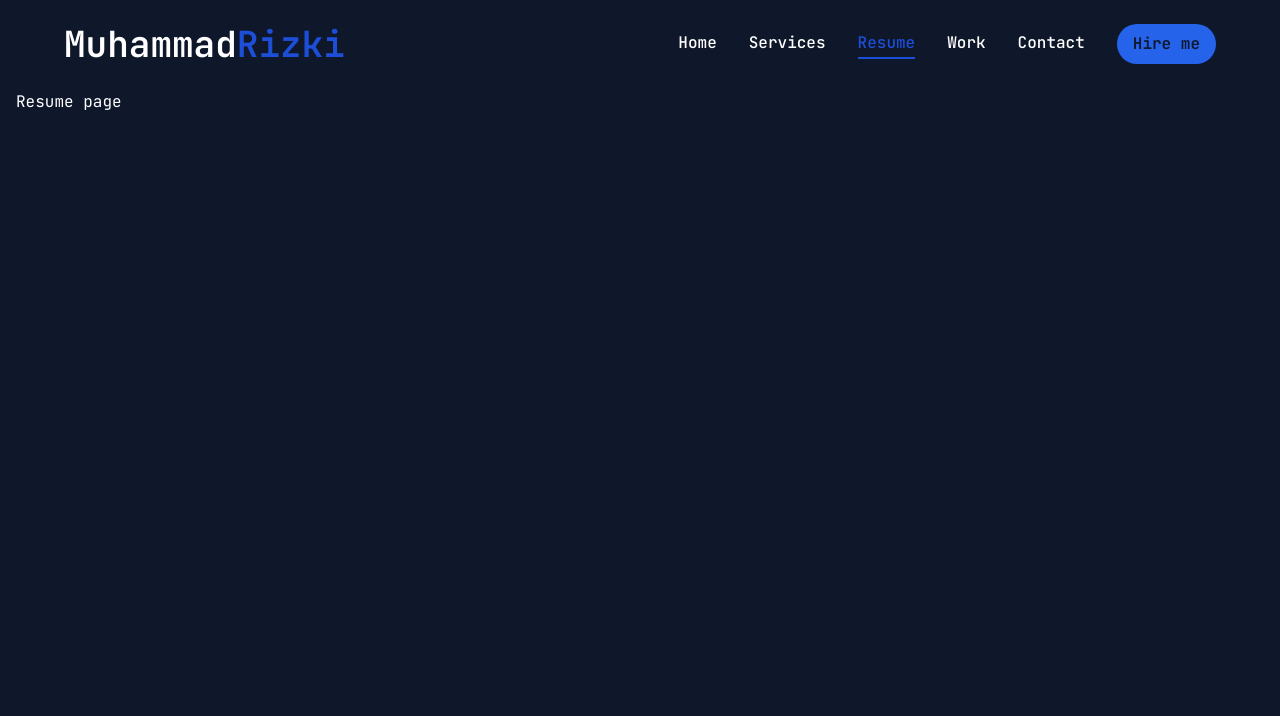
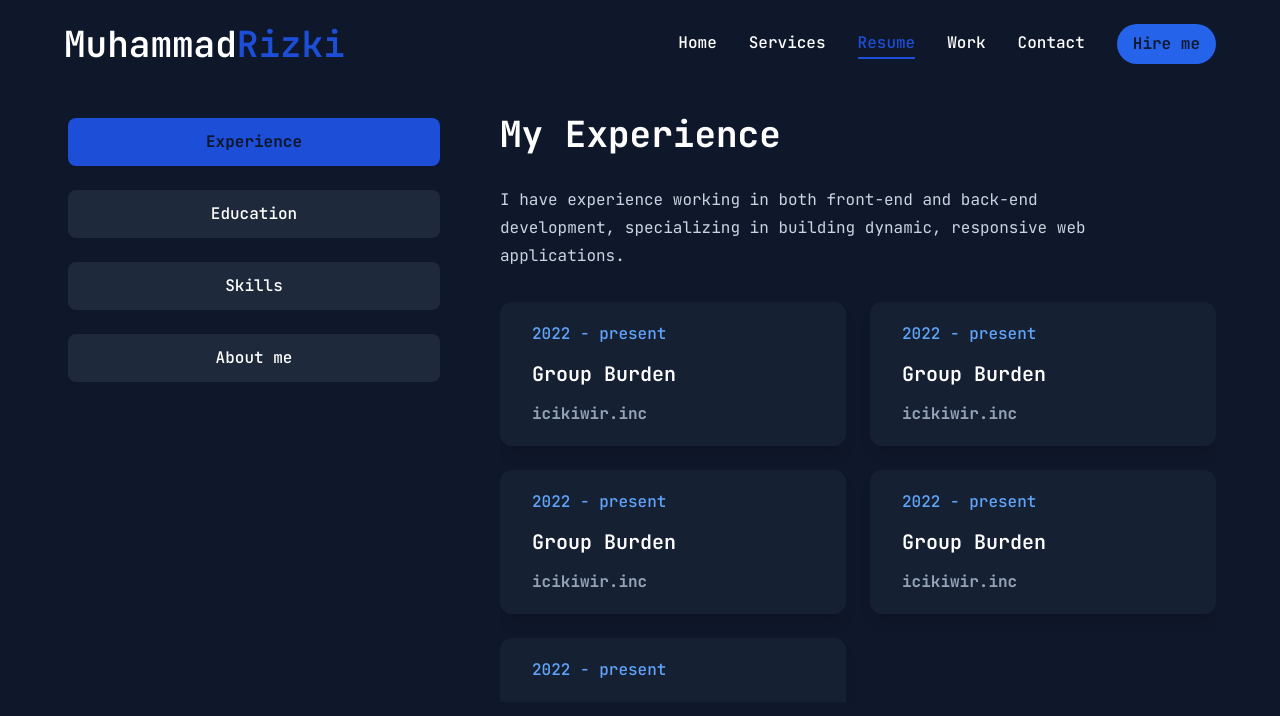
Before and after one commit to MuhammadRizki8/rizki-krngkng, a Next.js app: page /resume in a window 1280 px wide. Shown: the top 716 px of the page. Built offline with nearby package versions, Linux system fonts and the light colour scheme.

Commit message:
resume page

```diff
--- a/app/resume/page.jsx
+++ b/app/resume/page.jsx
@@ -1,5 +1,230 @@
+'use client';
+import { FaHtml5, FaCss3, FaJs, FaReact, FaFigma, FaNodeJs, FaPython, FaGit } from 'react-icons/fa';
+import { SiTailwindcss, SiNextdotjs, SiDocker, SiMongodb } from 'react-icons/si';
+
+const about = {
+  title: 'About me',
+  description: 'I am a passionate web developer with a focus on creating responsive, user-friendly applications using the latest web technologies.',
+  info: [
+    {
+      fieldName: 'Name',
+      fieldValue: 'Muhammad Rizki',
+    },
+    {
+      fieldName: 'Phone',
+      fieldValue: '+6283164919535',
+    },
+    {
+      fieldName: 'Experience',
+      fieldValue: '2 Years',
+    },
+    {
+      fieldName: 'Nationality',
+      fieldValue: 'Indonesia',
+    },
+    {
+      fieldName: 'Email',
+      fieldValue: 'mrizki135790@gmail.com',
+    },
+    {
+      fieldName: 'Freelance',
+      fieldValue: 'Available',
+    },
+    {
+      fieldName: 'Language',
+      fieldValue: 'Indonesia, English',
+    },
+  ],
+};
+
+// experience data
+const experience = {
+  icon: '/assets/resume/badge.svg',
+  title: 'My Experience',
+  description: 'I have experience working in both front-end and back-end development, specializing in building dynamic, responsive web applications.',
+  items: [
+    {
+      company: 'icikiwir.inc',
+      posisiton: 'Group Burden',
+      duration: '2022 - present',
+    },
+    {
+      company: 'icikiwir.inc',
+      posisiton: 'Group Burden',
+      duration: '2022 - present',
+    },
+    {
+      company: 'icikiwir.inc',
+      posisiton: 'Group Burden',
+      duration: '2022 - present',
+    },
+    {
+      company: 'icikiwir.inc',
+      posisiton: 'Group Burden',
+      duration: '2022 - present',
+    },
+    {
+      company: 'icikiwir.inc',
+      posisiton: 'Group Burden',
+      duration: '2022 - present',
+    },
+  ],
+};
+
+// education data
+const education = {
+  icon: '/assets/resume/cap.svg',
+  title: 'My Education',
+  description: 'I have a strong academic background in computer science and web development.',
+  items: [
+    {
+      institution: 'icikiwir University',
+      degree: 'Bachelor of Computer Science',
+      duration: '2022 - present',
+    },
+    {
+      institution: 'Online Courses',
+      degree: 'Web Development Certification',
+      duration: '2021 - 2022',
+    },
+    {
+      institution: 'Online Courses',
+      degree: 'Web Development Certification',
+      duration: '2021 - 2022',
+    },
+    {
+      institution: 'Online Courses',
+      degree: 'Web Development Certification',
+      duration: '2021 - 2022',
+    },
+    {
+      institution: 'Online Courses',
+      degree: 'Web Development Certification',
+      duration: '2021 - 2022',
+    },
+  ],
+};
+
+// skills
+const skills = {
+  title: 'My Skills',
+  description: 'I have experience working with a variety of web development technologies and tools.',
+  skillList: [
+    { icon: <FaHtml5 />, name: 'HTML' },
+    { icon: <FaCss3 />, name: 'CSS' },
+    { icon: <FaJs />, name: 'JavaScript' },
+    { icon: <FaReact />, name: 'React' },
+    { icon: <SiTailwindcss />, name: 'Tailwind CSS' },
+    { icon: <SiNextdotjs />, name: 'Next.js' },
+    { icon: <FaNodeJs />, name: 'Node.js' },
+    { icon: <FaFigma />, name: 'Figma' },
+    { icon: <FaPython />, name: 'Python' },
+    { icon: <FaGit />, name: 'Git' },
+    { icon: <SiDocker />, name: 'Docker' },
+    { icon: <SiMongodb />, name: 'MongoDB' },
+  ],
+};
+
+import { Tabs, TabsContent, TabsList, TabsTrigger } from '@/components/ui/tabs';
+import { ScrollArea } from '@/components/ui/scroll-area';
+import { motion } from 'framer-motion';
+
 const Resume = () => {
-  return <div> Resume page</div>;
+  return (
+    <motion.div initial={{ opacity: 0 }} animate={{ opacity: 1, transition: { delay: 2.4, duration: 0.4, ease: 'easeIn' } }} className="min-h-[80vh] flex items-center justify-center py-12 xl:py-0">
+      <dev className="container max-w-6xl mx-auto">
+        <Tabs defaultValue="experience" className="flex flex-col xl:flex-row gap-14">
+          <TabsList className="flex flex-col w-full max-w-[380px] mx-auto xl:mx-0 gap-6">
+            <TabsTrigger value="experience">Experience</TabsTrigger>
+            <TabsTrigger value="education">Education</TabsTrigger>
+            <TabsTrigger value="skills">Skills</TabsTrigger>
+            <TabsTrigger value="about">About me</TabsTrigger>
+          </TabsList>
+
+          {/* content */}
+          <div className="min-h-[70vh] w-full">
+            {/*  experience*/}
+            <TabsContent value="experience" className="w-full">
+              <div className="flex flex-col gap-8 text-center xl:text-left">
+                <h3 className="text-4xl font-bold text-white">{experience.title}</h3>
+                <p className="max-w-[600px] text-slate-300 mx-auto xl:mx-0">{experience.description}</p>
+
+                <ScrollArea className="h-[400px] overflow-y-auto">
+                  <ul className="grid grid-cols-1 lg:grid-cols-2 gap-6">
+                    {experience.items.map((item, index) => (
+                      <li key={index} className="bg-slate-800/55 h-36 py-6 px-8 rounded-xl shadow-lg flex flex-col justify-center items-center lg:items-start gap-3">
+                        <span className="text-blue-400 font-medium">{item.duration}</span>
+                        <h3 className="text-xl text-center lg:text-left font-semibold text-white">{item.posisiton}</h3>
+                        <p className="font-bold text-slate-400">{item.company}</p>
+                      </li>
+                    ))}
+                  </ul>
+                </ScrollArea>
+              </div>
+            </TabsContent>
+
+            {/*  education*/}
+            <TabsContent value="education" className="w-full">
+              <div className="flex flex-col gap-8 text-center xl:text-left">
+                <h3 className="text-4xl font-bold text-white">{education.title}</h3>
+                <p className="max-w-[600px] text-slate-300 mx-auto xl:mx-0">{education.description}</p>
+
+                <ScrollArea className="h-[400px] overflow-y-auto">
+                  <ul className="grid grid-cols-1 lg:grid-cols-2 gap-6">
+                    {education.items.map((item, index) => (
+                      <li key={index} className="bg-slate-800/55 h-36 py-6 px-8 rounded-xl shadow-lg flex flex-col justify-center items-center lg:items-start gap-3">
+                        <span className="text-blue-400 font-medium">{item.duration}</span>
+                        <h3 className="text-xl text-center lg:text-left font-semibold text-white">{item.degree}</h3>
+                        <p className="font-bold text-slate-400">{item.institution}</p>
+                      </li>
+                    ))}
+                  </ul>
+                </ScrollArea>
+              </div>
+            </TabsContent>
+
+            {/*  skills*/}
+            <TabsContent value="skills" className="w-full">
+              <div className="flex flex-col gap-8 text-center xl:text-left">
+                <h3 className="text-4xl font-bold text-white">{skills.title}</h3>
+                <p className="max-w-[600px] text-slate-300 mx-auto xl:mx-0">{skills.description}</p>
+
+                <ScrollArea className="h-[400px] overflow-y-auto">
+                  <div className="grid grid-cols-2 md:grid-cols-3 lg:grid-cols-4 gap-6">
+                    {skills.skillList.map((skill, index) => (
+                      <div key={index} className="flex flex-col items-center justify-center bg-slate-800/55 p-6 rounded-xl shadow-lg">
+                        <div className="text-4xl text-blue-400">{skill.icon}</div>
+                        <h4 className="text-xl text-center font-semibold text-white mt-3">{skill.name}</h4>
+                      </div>
+                    ))}
+                  </div>
+                </ScrollArea>
+              </div>
+            </TabsContent>
+
+            {/*  about me*/}
+            <TabsContent value="about" className="w-full">
+              <div className="flex flex-col gap-8 text-center xl:text-left">
+                <h3 className="text-4xl font-bold text-white">{about.title}</h3>
+                <p className="max-w-[600px] text-slate-300 mx-auto xl:mx-0">{about.description}</p>
+
+                <ScrollArea className="h-[400px] overflow-y-auto">
+                  <div className="flex flex-col gap-4 text-slate-300 mx-auto xl:mx-0">
+                    {about.info.map((info, index) => (
+                      <div key={index} className="flex justify-start space-x-2 items-center text-lg">
+                        <span className="text-slate-400">{info.fieldName}:</span>
+                        <span className="text-white font-semibold">{info.fieldValue}</span>
+                      </div>
+                    ))}
+                  </div>
+                </ScrollArea>
+              </div>
+            </TabsContent>
+          </div>
+        </Tabs>
+      </dev>
+    </motion.div>
+  );
 };
 
 export default Resume;
--- a/components/ui/tabs.jsx
+++ b/components/ui/tabs.jsx
@@ -1,43 +1,36 @@
-"use client"
+'use client';
 
-import * as React from "react"
-import * as TabsPrimitive from "@radix-ui/react-tabs"
+import * as React from 'react';
+import * as TabsPrimitive from '@radix-ui/react-tabs';
 
-import { cn } from "@/lib/utils"
+import { cn } from '@/lib/utils';
 
-const Tabs = TabsPrimitive.Root
+const Tabs = TabsPrimitive.Root;
 
-const TabsList = React.forwardRef(({ className, ...props }, ref) => (
-  <TabsPrimitive.List
-    ref={ref}
-    className={cn(
-      "inline-flex h-10 items-center justify-center rounded-md bg-slate-100 p-1 text-slate-500 dark:bg-slate-800 dark:text-slate-400",
-      className
-    )}
-    {...props} />
-))
-TabsList.displayName = TabsPrimitive.List.displayName
+const TabsList = React.forwardRef(({ className, ...props }, ref) => <TabsPrimitive.List ref={ref} className={cn('inline-flex h-auto rounded-md p-1 text-slate-900', className)} {...props} />);
+TabsList.displayName = TabsPrimitive.List.displayName;
 
 const TabsTrigger = React.forwardRef(({ className, ...props }, ref) => (
   <TabsPrimitive.Trigger
     ref={ref}
     className={cn(
-      "inline-flex items-center justify-center whitespace-nowrap rounded-sm px-3 py-1.5 text-sm font-medium ring-offset-white transition-all focus-visible:outline-none focus-visible:ring-2 focus-visible:ring-slate-950 focus-visible:ring-offset-2 disabled:pointer-events-none disabled:opacity-50 data-[state=active]:bg-white data-[state=active]:text-slate-950 data-[state=active]:shadow-sm dark:ring-offset-slate-950 dark:focus-visible:ring-slate-300 dark:data-[state=active]:bg-slate-950 dark:data-[state=active]:text-slate-50",
+      'inline-flex items-center w-full bg-slate-800 justify-center whitespace-nowrap text-white rounded-lg p-3 text-base text-balance font-medium ring-offset-white transition-all disabled:pointer-events-none disabled:opacity-50',
+      'data-[state=active]:bg-blue-700 data-[state=active]:text-slate-900 data-[state=active]:font-bold data-[state=active]:shadow-sm', // pastikan selector ini benar
       className
     )}
-    {...props} />
-))
-TabsTrigger.displayName = TabsPrimitive.Trigger.displayName
+    {...props}
+  />
+));
+
+TabsTrigger.displayName = TabsPrimitive.Trigger.displayName;
 
 const TabsContent = React.forwardRef(({ className, ...props }, ref) => (
   <TabsPrimitive.Content
     ref={ref}
-    className={cn(
-      "mt-2 ring-offset-white focus-visible:outline-none focus-visible:ring-2 focus-visible:ring-slate-950 focus-visible:ring-offset-2 dark:ring-offset-slate-950 dark:focus-visible:ring-slate-300",
-      className
-    )}
-    {...props} />
-))
-TabsContent.displayName = TabsPrimitive.Content.displayName
+    className={cn('min-h-[480px] ring-offset-white focus-visible:outline-none focus-visible:ring-2 focus-visible:ring-slate-950 focus-visible:ring-offset-2 dark:ring-offset-slate-950 dark:focus-visible:ring-slate-300', className)}
+    {...props}
+  />
+));
+TabsContent.displayName = TabsPrimitive.Content.displayName;
 
-export { Tabs, TabsList, TabsTrigger, TabsContent }
+export { Tabs, TabsList, TabsTrigger, TabsContent };
```
